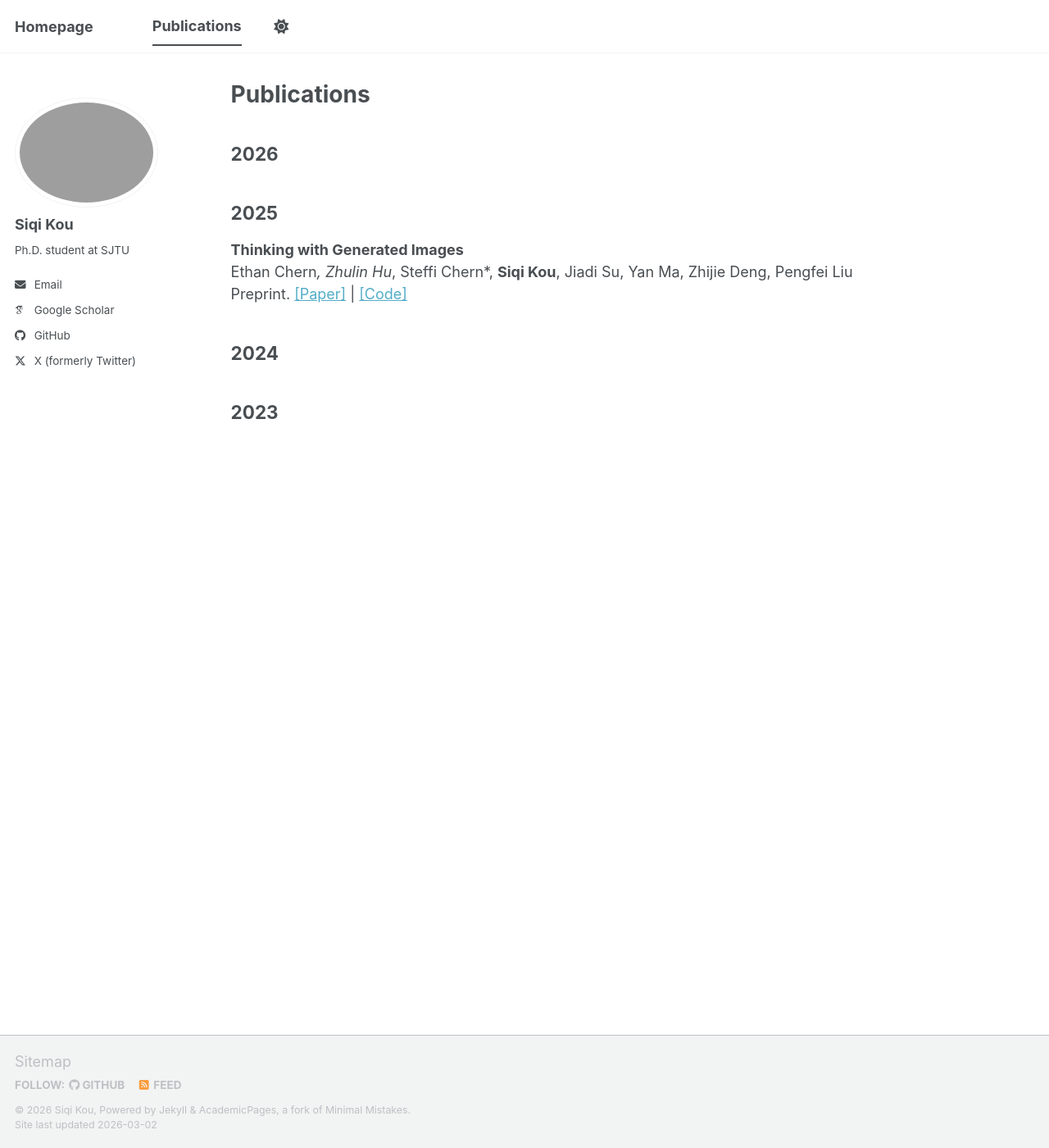
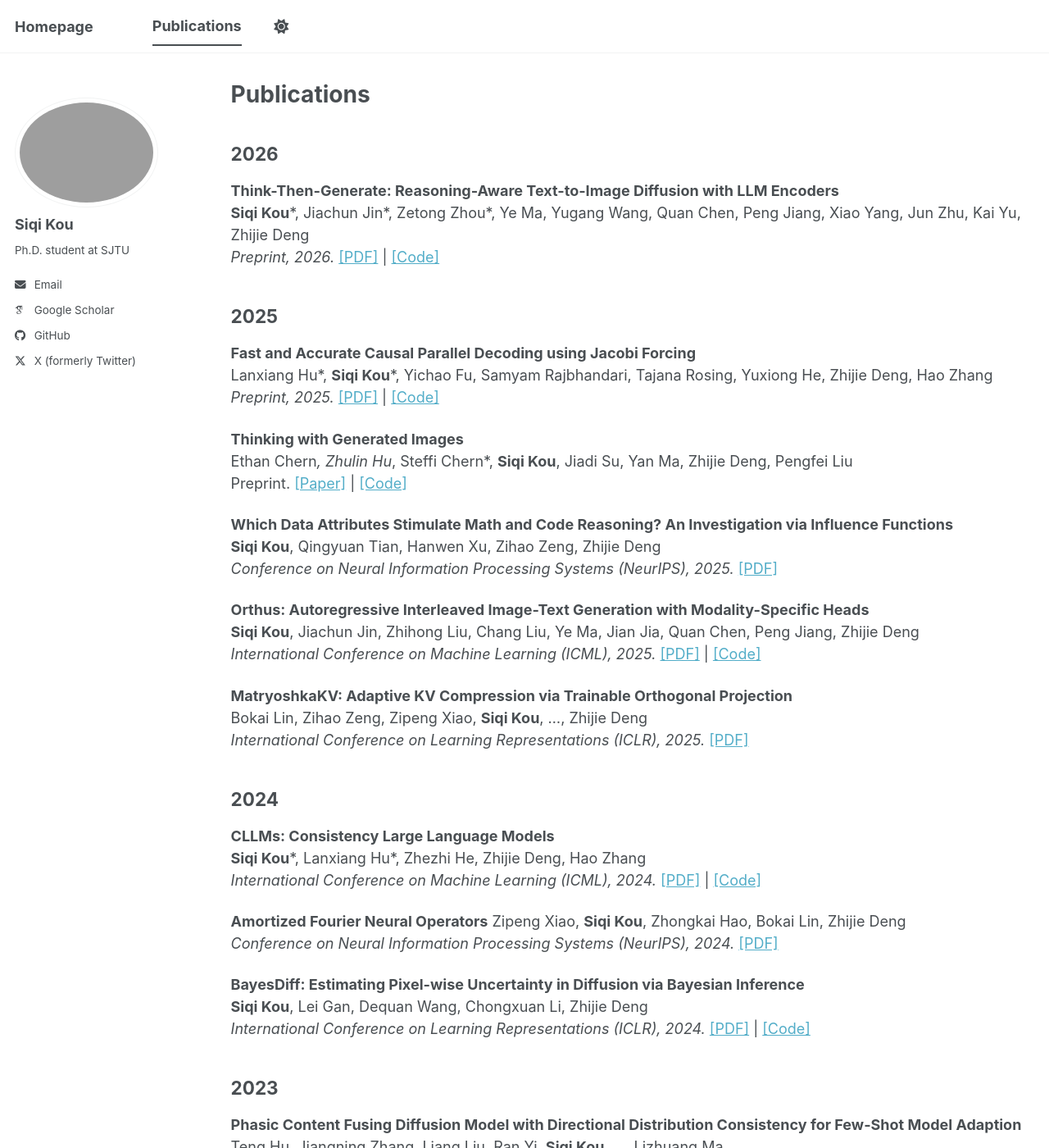
Before and after one commit to karrykkk/karrykkk.github.io, a Jekyll site: the page built from _pages/publications.md, in a window 1280 px wide and 1400 px high. Shown: the whole window at 82% size. Built offline with Jekyll 4.4.1, drawn with Linux system fonts in a browser that asks for light colours; some web fonts are replaced; a script bundle is joined from its source files by our own code; library files that are not in the unit come from our copies; some of the changed text lies outside the part shown.

Commit message:
Update publications.md

```diff
--- a/_pages/publications.md
+++ b/_pages/publications.md
@@ -4,17 +4,50 @@ title: "Publications"
 permalink: /publications/
 author_profile: true
 ---
+
 ## 2026
 
+**Think-Then-Generate: Reasoning-Aware Text-to-Image Diffusion with LLM Encoders**<br>
+**Siqi Kou**\*, Jiachun Jin\*, Zetong Zhou\*, Ye Ma, Yugang Wang, Quan Chen, Peng Jiang, Xiao Yang, Jun Zhu, Kai Yu, Zhijie Deng<br>
+*Preprint, 2026.* [[PDF]](https://arxiv.org/abs/2601.10332) | [[Code]](https://github.com/SJTU-DENG-Lab/Think-Then-Generate)
+
 ## 2025
-
+**Fast and Accurate Causal Parallel Decoding using Jacobi Forcing**<br>
+Lanxiang Hu\*, **Siqi Kou**\*, Yichao Fu, Samyam Rajbhandari, Tajana Rosing, Yuxiong He, Zhijie Deng, Hao Zhang<br>
+*Preprint, 2025.* [[PDF]](https://arxiv.org/abs/2512.14681) | [[Code]](https://github.com/hao-ai-lab/JacobiForcing)
 
 **Thinking with Generated Images**
 Ethan Chern*, Zhulin Hu*, Steffi Chern*, **Siqi Kou**, Jiadi Su, Yan Ma, Zhijie Deng, Pengfei Liu
 Preprint. [[Paper]](https://arxiv.org/abs/2505.22525) | [[Code]](https://github.com/GAIR-NLP/thinking-with-generated-images)
 
+**Which Data Attributes Stimulate Math and Code Reasoning? An Investigation via Influence Functions**<br>
+**Siqi Kou**, Qingyuan Tian, Hanwen Xu, Zihao Zeng, Zhijie Deng<br>
+*Conference on Neural Information Processing Systems (NeurIPS), 2025.* [[PDF]](https://arxiv.org/pdf/2505.19949)
+
+**Orthus: Autoregressive Interleaved Image-Text Generation with Modality-Specific Heads**<br>
+**Siqi Kou**, Jiachun Jin, Zhihong Liu, Chang Liu, Ye Ma, Jian Jia, Quan Chen, Peng Jiang, Zhijie Deng<br>
+*International Conference on Machine Learning (ICML), 2025.* [[PDF]](https://arxiv.org/pdf/2309.03729) | [[Code]](https://github.com/sjtuplayer/few-shot-diffusion)
+
+**MatryoshkaKV: Adaptive KV Compression via Trainable Orthogonal Projection**<br>
+Bokai Lin, Zihao Zeng, Zipeng Xiao, **Siqi Kou**, ..., Zhijie Deng<br>
+*International Conference on Learning Representations (ICLR), 2025.* [[PDF]](https://arxiv.org/pdf/2309.03729)
 
 ## 2024
+**CLLMs: Consistency Large Language Models**<br>
+**Siqi Kou**\*, Lanxiang Hu\*, Zhezhi He, Zhijie Deng, Hao Zhang<br>
+*International Conference on Machine Learning (ICML), 2024.* [[PDF]](https://arxiv.org/pdf/2403.00835) | [[Code]](https://github.com/hao-ai-lab/Consistency_LLM)
+
+**Amortized Fourier Neural Operators**
+Zipeng Xiao, **Siqi Kou**, Zhongkai Hao, Bokai Lin, Zhijie Deng<br>
+*Conference on Neural Information Processing Systems (NeurIPS), 2024.* [[PDF]](https://proceedings.neurips.cc/paper_files/paper/2024/file/d06a797c436cd5136a6f45b063316278-Paper-Conference.pdf)
 
 
+**BayesDiff: Estimating Pixel-wise Uncertainty in Diffusion via Bayesian Inference**<br>
+**Siqi Kou**, Lei Gan, Dequan Wang, Chongxuan Li, Zhijie Deng<br>
+*International Conference on Learning Representations (ICLR), 2024.* [[PDF]](https://arxiv.org/pdf/2310.11142) | [[Code]](https://github.com/karrykkk/BayesDiff)
+
 ## 2023
+
+**Phasic Content Fusing Diffusion Model with Directional Distribution Consistency for Few-Shot Model Adaption**<br>
+Teng Hu, Jiangning Zhang, Liang Liu, Ran Yi, **Siqi Kou**, ..., Lizhuang Ma<br>
+*International Conference on Computer Vision (ICCV), 2023.* [[PDF]](https://arxiv.org/pdf/2309.03729) | [[Code]](https://github.com/sjtuplayer/few-shot-diffusion)
```
